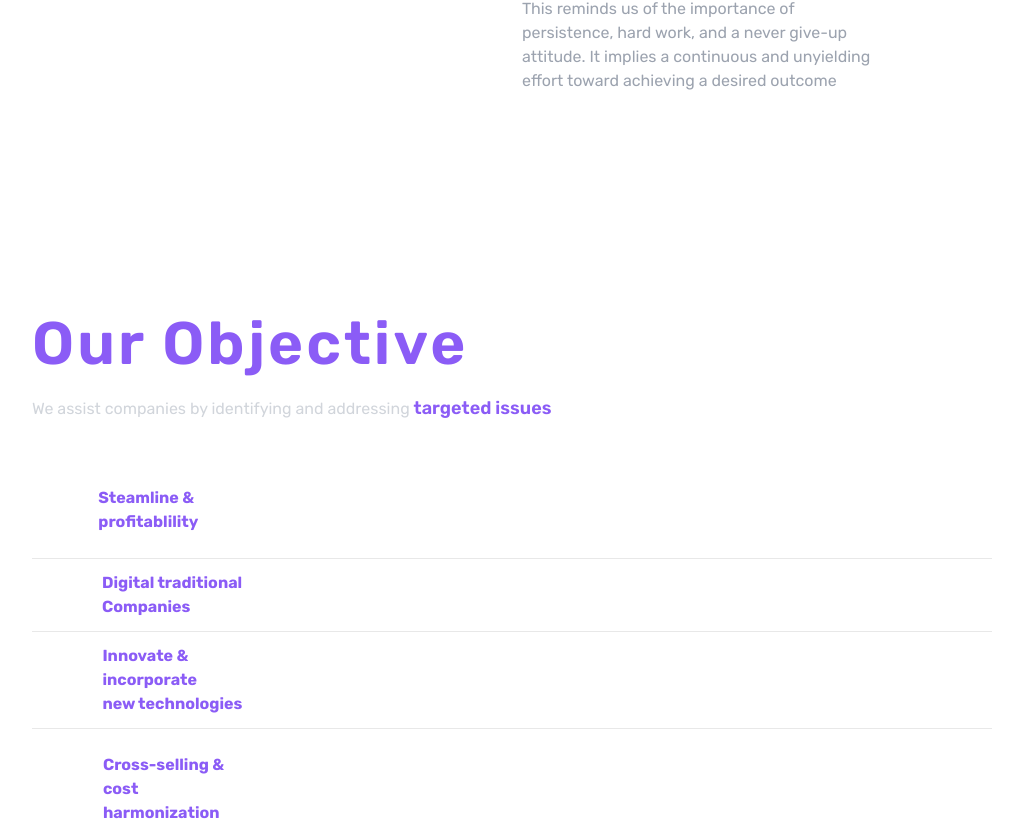
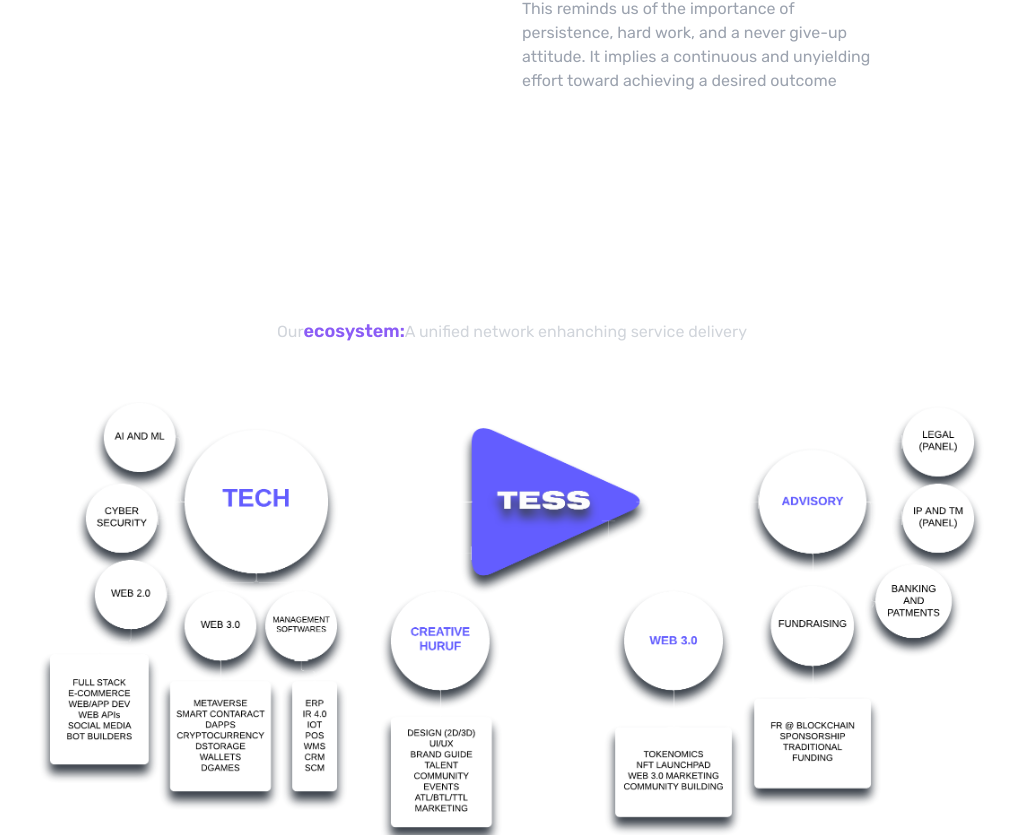
Before and after one commit to safwanbin2/tess-client, a React (Vite) app: page /about in a window 1280 px wide. Shown: the part 1319-2154 px from the top of the page, without its empty margins (128-1151 px from the left). Built offline with nearby package versions, Linux system fonts and the light colour scheme.

Commit message:
tree added

```diff
--- a/src/pages/about/About.jsx
+++ b/src/pages/about/About.jsx
@@ -14,9 +14,9 @@ const About = () => {
   return (
     <>
       <div>
-        <Tree />
         <BuildingBetterThings />
         <InnovateBuild />
+        <Tree />
         <OurObjecttive />
         <WeServe />
       </div>
--- a/src/pages/about/Tree.jsx
+++ b/src/pages/about/Tree.jsx
@@ -1,7 +1,22 @@
-import React from "react";
+import tree from "../../assets/tree.png";
 
 const Tree = () => {
-  return <div></div>;
+  return (
+    <>
+      <div className="pt-24 w-full min-h-[60vh] md:min-h-screen flex justify-center items-center">
+        <div className="w-11/12 md:w-9/12 mx-auto text-white space-y-10 flex flex-col justify-center items-center">
+          <p className="text-gray-300 text-base text-center">
+            Our
+            <span className="text-violet-500 font-semibold text-lg">
+              ecosystem:
+            </span>
+            A unified network enhanching service delivery
+          </p>
+          <img src={tree} alt="" />
+        </div>
+      </div>
+    </>
+  );
 };
 
 export default Tree;
```
Also changed, not shown: src/assets/tree.png (added).
